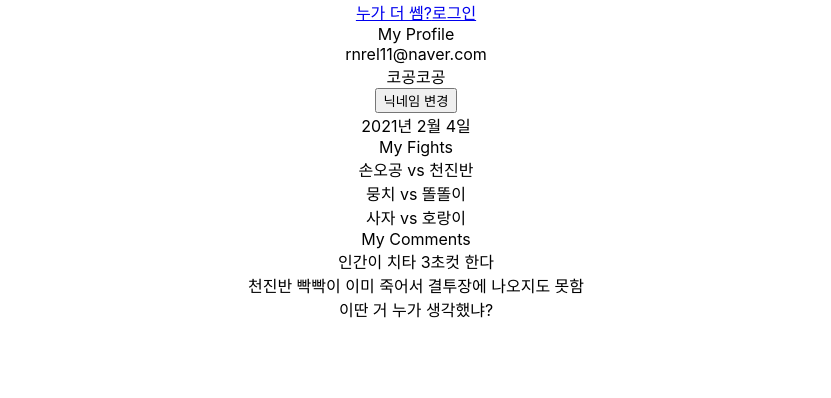
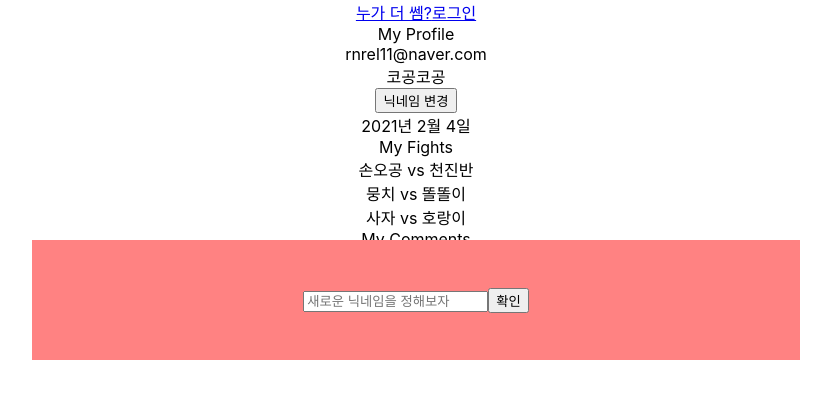
Before and after one commit to codestates/nuga-the-sam-client, a React (Create React App) app: page /mypage in a window 1280 px wide. Both pictures are taken after a click on the button "닉네임 변경". Shown: the top 398 px of the page, without its empty margins (224-1055 px from the left). Built offline with nearby package versions, Linux system fonts and the light colour scheme; the HTML template or start-up script is replaced by a standard one.

Commit message:
Make-Mypage

```diff
--- a/src/App.css
+++ b/src/App.css
@@ -176,3 +176,17 @@ body {
 	top: 30%;
 	background-color: rgba(255, 130, 130, 1);
 }
+
+.ChangeNickNameModal {
+	display: flex;
+	left: 20%;
+	justify-content: center;
+	align-items: center;
+	/* display: none; */
+	position: fixed;
+	z-index: 1;
+	width: 60%;
+	height: 15%;
+	top: 30%;
+	background-color: rgba(255, 130, 130, 1);
+}
--- a/src/App.js
+++ b/src/App.js
@@ -23,6 +23,16 @@ function App() {
 	};
 	const issueAccessToken = (token) => {
 		setToken(token);
+		console.log(token);
+
+		axios
+			.get("https://s.nugathesam.com/users", {
+				headers: { Authorization: `Bearer ${accessToken}` },
+			})
+			.then((res) => console.log(res))
+			.catch((err) => {
+				console.log("무언가 잘못됐다.");
+			});
 	};
 
 	return (
@@ -53,7 +63,7 @@ function App() {
 						exact
 						path="/mypage"
 						render={() => {
-							return <Mypage isLogin={isLogin} />;
+							return <Mypage isLogin={isLogin} accessToken={accessToken} />;
 						}}
 					/>
 					<Route
--- a/src/components/Mypage.js
+++ b/src/components/Mypage.js
@@ -6,24 +6,6 @@ export default function Mypage({ isLogin }) {
 	const [userInfo, setUserInfo] = useState([]);
 	const [myFights, setMyfights] = useState([]);
 	const [myComments, setMyComments] = useState([]);
-
-
-
-	const GetDataUserInfo = () => {
-		axios.get(`https://s.nugathesam.com/users/`);
-
-		setUserInfo();
-	};
-	const GetDataMyFights = () => {
-		axios.get(`https://s.nugathesam.com/users/`);
-
-		setMyfights();
-	};
-	const GetDataMyComments = () => {
-		axios.get(`https://s.nugathesam.com/users/`);
-
-		setMyComments();
-	};
 
 	return (
 		<div>
--- /dev/null
+++ b/src/pages/ChangeNickNameModal.js
@@ -0,0 +1,53 @@
+import axios from "axios";
+import React, { useState } from "react";
+
+function ChangeNickNameModal({ setisChangeNick, accessToken }) {
+	const [newNickNmae, setnewNickNmae] = useState("");
+	const [isLodingnewNickNmae, setisLodingnewNickNmae] = useState(false);
+	const [nickNameError, setnickNameError] = useState("닉네임 변경 중");
+
+	const handleNewNickNmae = (e) => {
+		setnewNickNmae(e.target.value);
+		console.log(e.target.value);
+	};
+
+	const isLodingHandler = () => {
+		setisLodingnewNickNmae(true);
+		axios
+			.post(
+				"",
+				{
+					NickName: newNickNmae,
+				},
+				{ headers: { Authorization: `Bearer ${accessToken}` } },
+			)
+			.then((res) => {
+				setisLodingnewNickNmae(false);
+				setisChangeNick(false);
+			})
+			.catch((err) => {
+				setnickNameError("서버가 이상하다");
+			});
+	};
+	return (
+		<div className="ChangeNickNameModal">
+			{!isLodingnewNickNmae ? (
+				<div>
+					<input
+						type="text"
+						placeholder="새로운 닉네임을 정해보자"
+						value={newNickNmae}
+						onChange={(e) => handleNewNickNmae(e)}
+					></input>
+					<button onClick={() => isLodingHandler()}> 확인</button>
+				</div>
+			) : (
+				<>
+					<div>{nickNameError}</div>
+				</>
+			)}
+		</div>
+	);
+}
+
+export default ChangeNickNameModal;
--- a/src/pages/fights.js
+++ b/src/pages/fights.js
@@ -23,15 +23,10 @@ function Fights({ accessToken }) {
 		console.log(rightFights);
 	};
 
-	// const handleCheckSend = () => {
-	// 	setcheckSend(false);
-	// };
-
 	const submitButton = () => {
 		if (leftFights === "" || rightFights === "" || checkedCategory === "") {
 			setfightErrorMessage("모든 항목을 입력하세요!");
 		} else {
-
 			axios
 				.post(
 					`https://s.nugathesam.com/fights`,
@@ -65,7 +60,6 @@ function Fights({ accessToken }) {
 			<div id="fights-post-container">
 				<div id="fights-post-body">
 					<div id="fights-post-title">새로운 결투</div>
-
 					<input
 						className="leftFights"
 						maxLength="50"
--- a/src/pages/mypage.js
+++ b/src/pages/mypage.js
@@ -1,7 +1,13 @@
-import React from "react";
+import React, { useState } from "react";
+import ChangeNickNmaeModal from "./ChangeNickNameModal.js";
+function MyPage({ userInfo, myFights, myComments, accessToken }) {
+	const [ischangeNick, setisChangeNick] = useState(false);
 
-function MyPage({ userInfo, myFights, myComments }) {
-	// const chang;
+	const changeButtonHandler = () => {
+		setisChangeNick(true);
+		console.log(userInfo);
+	};
+
 	return (
 		<div>
 			<div id="mypage-userInfo-container">
@@ -9,11 +15,25 @@ function MyPage({ userInfo, myFights, myComments }) {
 					<div id="mypage-userInfo-title">My Profile</div>
 					<div className="mypage-userInfo">rnrel11@naver.com</div>
 					<div className="mypage-userInfo-">코공코공</div>
-					<button className="mypage-userInfo-changeButton">닉네임 변경</button>
+					<button
+						className="mypage-userInfo-changeButton"
+						onClick={() => {
+							changeButtonHandler(true);
+						}}
+					>
+						닉네임 변경
+					</button>
+					{ischangeNick ? (
+						<ChangeNickNmaeModal
+							setisChangeNick={setisChangeNick}
+							accessToken={accessToken}
+						></ChangeNickNmaeModal>
+					) : (
+						<div></div>
+					)}
 					<div className="mypage-userInfo">2021년 2월 4일 </div>
 				</div>
 			</div>
-
 			<div id="mypage-myFights-container">
 				<div id="mypage-myFights-body">
 					<div id="mypage-myFights-title">My Fights</div>
@@ -22,7 +42,6 @@ function MyPage({ userInfo, myFights, myComments }) {
 					<div className="mypage-userInfo">사자 vs 호랑이 </div>
 				</div>
 			</div>
-
 			<div id="mypage-myComments-container">
 				<div id="mypage-myComments-body">
 					<div id="mypage-myComments-title">My Comments</div>
```
